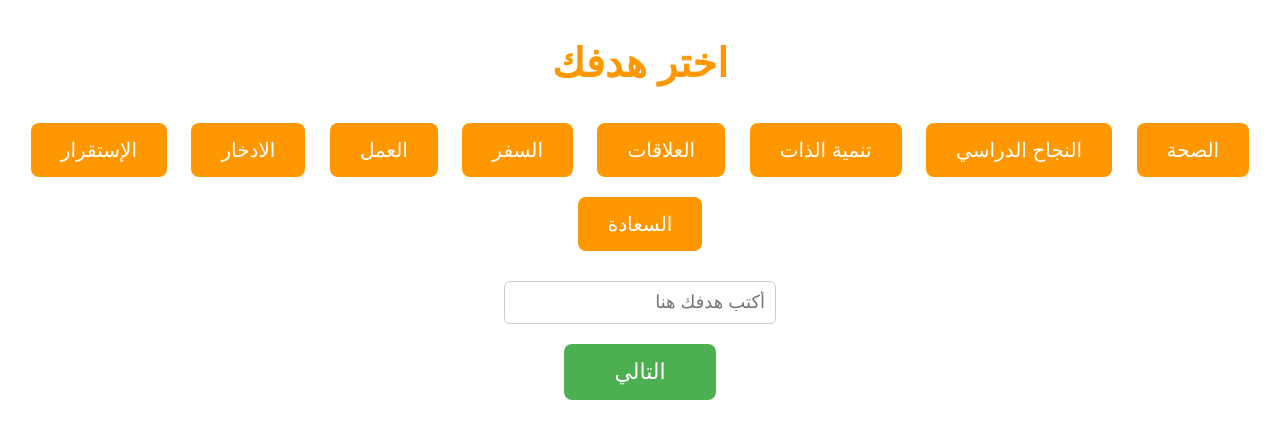
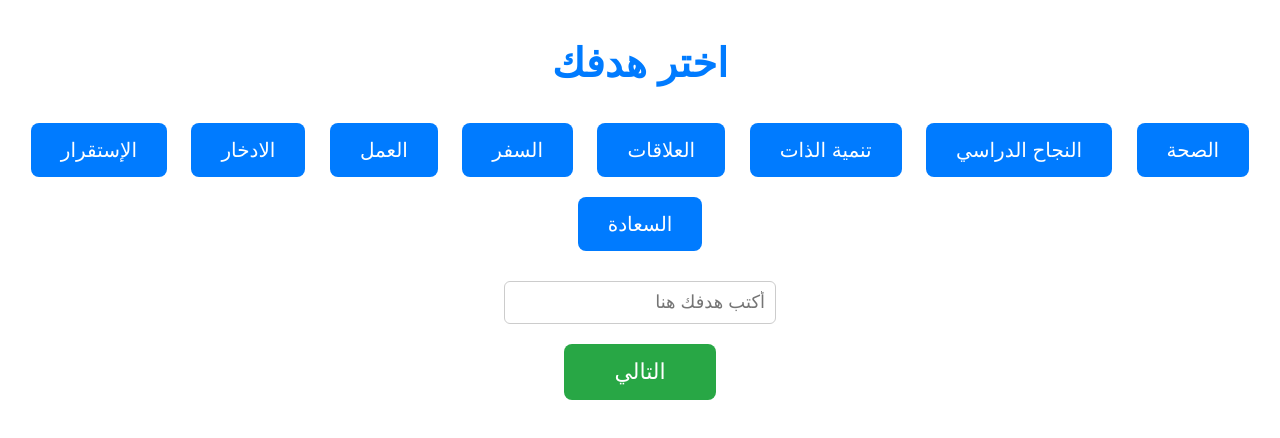
Before and after one commit to A96sl/Mustaqbali, a plain HTML site: page goals.html in a window 1280 px wide. Drawn offline with Linux system fonts and the light colour scheme.

Commit message:
goals.html

```diff
--- a/goals.html
+++ b/goals.html
@@ -15,13 +15,13 @@
     h1 {
       margin-top: 40px;
       font-size: 40px;
-      color: #FF9800;
+      color: #007BFF;
     }
 
     .goal-button {
       margin: 10px;
       padding: 15px 30px;
-      background: #FF9800;
+      background: #007BFF;
       border: none;
       border-radius: 8px;
       font-size: 20px;
@@ -31,7 +31,7 @@
     }
 
     .goal-button:hover {
-      background: #FFC107;
+      background: #0056b3;
     }
 
     .custom-goal {
@@ -46,7 +46,7 @@
     .next-button {
       margin-top: 20px;
       padding: 15px 50px;
-      background: #4CAF50;
+      background: #28a745;
       border: none;
       border-radius: 8px;
       font-size: 22px;
@@ -56,7 +56,7 @@
     }
 
     .next-button:hover {
-      background: #45a049;
+      background: #218838;
     }
 
   </style>
```
